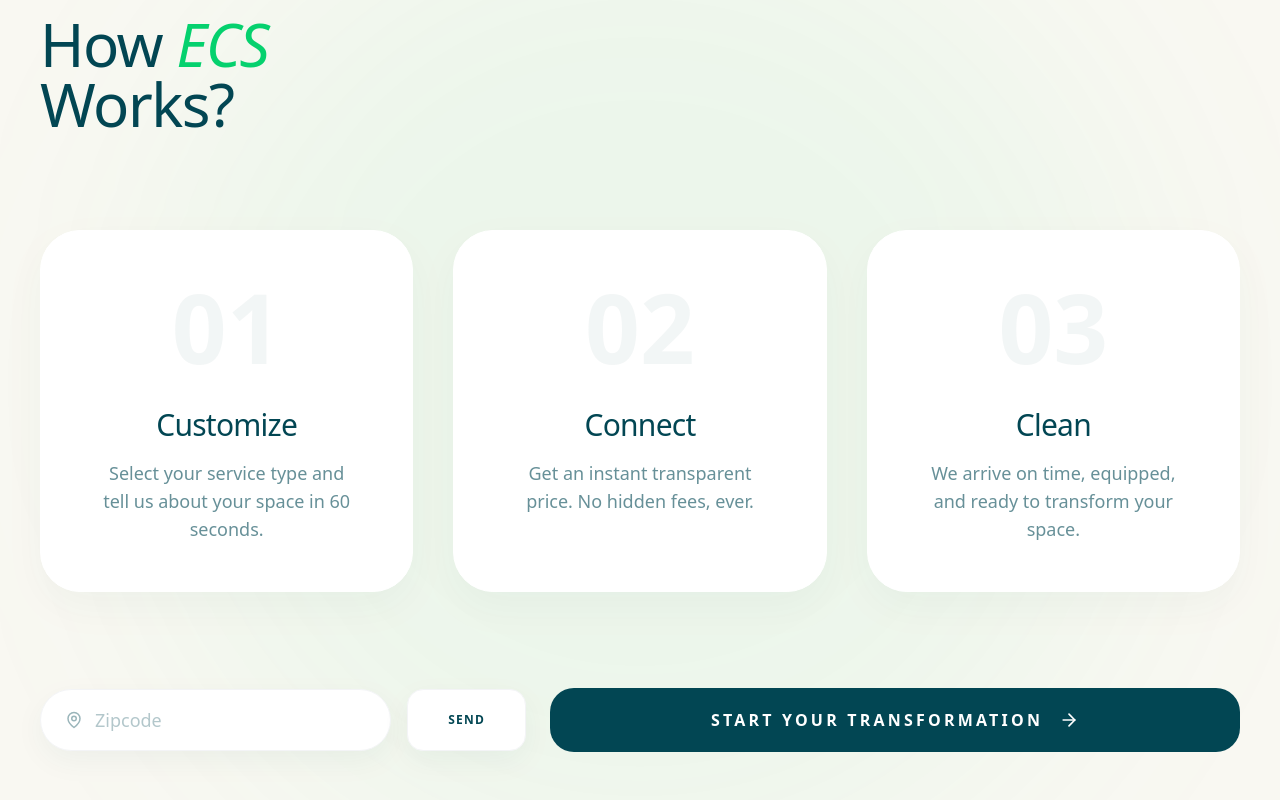
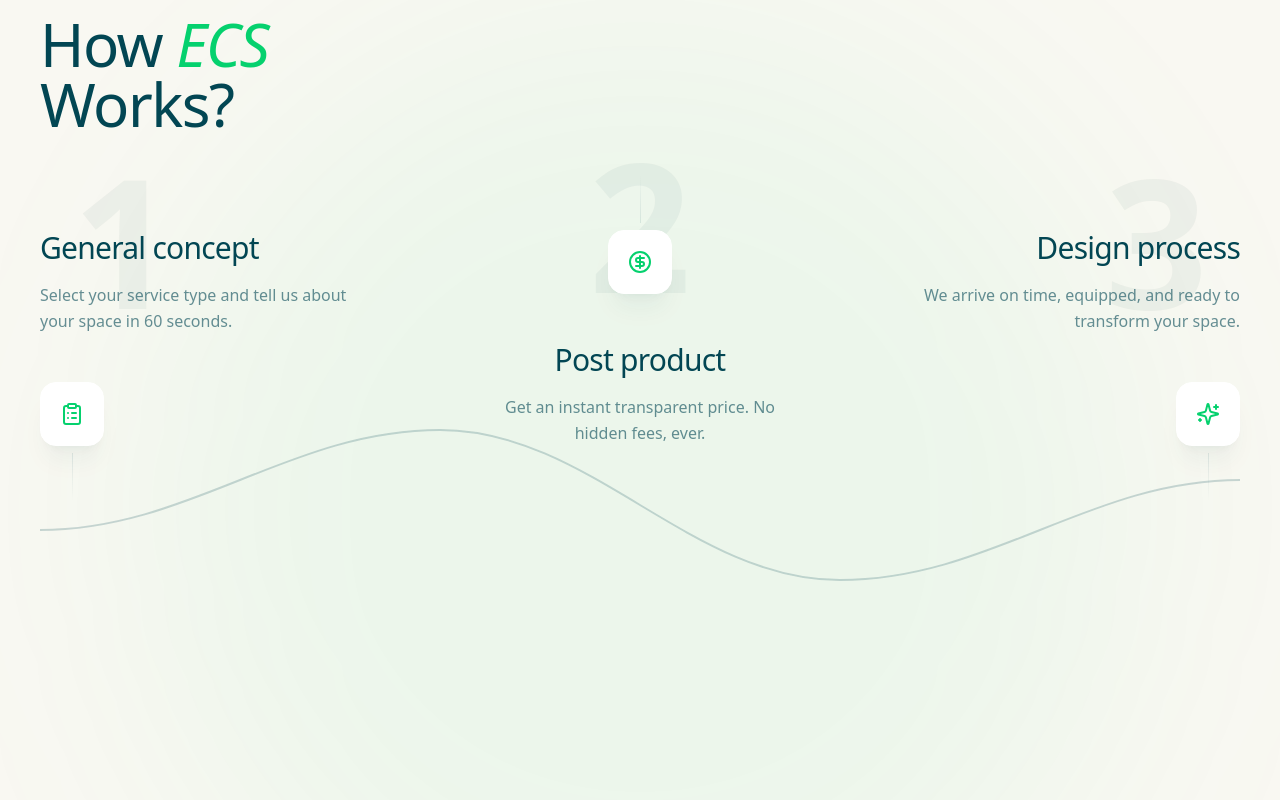
Before and after one commit to renatoquerales28-byte/extreme-cleaning-next, a Next.js app: page / in a window 1280 px wide. Shown: the part 2240-3040 px from the top of the page. Built offline with nearby package versions, Linux system fonts and the light colour scheme.

Commit message:
UI: Rebuild ProcessSection with wavy wave path and integrated wireframe CTAs

```diff
--- a/src/components/landing/ProcessSection.tsx
+++ b/src/components/landing/ProcessSection.tsx
@@ -2,7 +2,7 @@
 
 import React, { useState } from "react";
 import { motion } from "framer-motion";
-import { ArrowRight, MapPin, Sparkles } from "lucide-react";
+import { ArrowRight, MapPin, Sparkles, ClipboardList, CircleDollarSign } from "lucide-react";
 import { useRouter } from "next/navigation";
 
 export default function ProcessSection() {
@@ -12,19 +12,25 @@ export default function ProcessSection() {
 
     const steps = [
         {
-            num: "01",
+            num: "1",
             title: "Customize",
-            desc: "Select your service type and tell us about your space in 60 seconds."
+            desc: "Select your service type and tell us about your space in 60 seconds.",
+            icon: <ClipboardList size={22} />,
+            position: "bottom" // Content relative to node
         },
         {
-            num: "02",
+            num: "2",
             title: "Connect",
-            desc: "Get an instant transparent price. No hidden fees, ever."
+            desc: "Get an instant transparent price. No hidden fees, ever.",
+            icon: <CircleDollarSign size={22} />,
+            position: "top"
         },
         {
-            num: "03",
+            num: "3",
             title: "Clean",
-            desc: "We arrive on time, equipped, and ready to transform your space."
+            desc: "We arrive on time, equipped, and ready to transform your space.",
+            icon: <Sparkles size={22} />,
+            position: "bottom"
         }
     ];
 
@@ -36,61 +42,117 @@ export default function ProcessSection() {
     };
 
     return (
-        <section className="w-full bg-transparent py-20 lg:py-32 relative overflow-hidden snap-start scroll-mt-[60px]" id="process">
+        <section className="w-full bg-transparent py-24 lg:py-32 relative overflow-hidden" id="process">
             <div className="max-w-[1700px] mx-auto px-6 lg:px-10 relative z-10">
 
-                {/* Section Title - Matching Hero Typography */}
+                {/* Section Title - Hero Style */}
                 <motion.div
                     initial={{ opacity: 0, y: 20 }}
                     whileInView={{ opacity: 1, y: 0 }}
                     viewport={{ once: true }}
                     transition={{ duration: 0.8 }}
-                    className="mb-16 lg:mb-24"
+                    className="mb-24 text-center lg:text-left"
                 >
-                    <h2 className="text-4xl md:text-5xl lg:text-5xl xl:text-6xl font-normal leading-[1.1] tracking-tight text-[#024653]">
-                        How <span className="italic font-light text-[#05D16E]">ECS</span> <br />
+                    <h2 className="text-4xl md:text-5xl lg:text-6xl font-normal leading-[1.1] tracking-tight text-[#024653]">
+                        How <span className="italic font-light text-[#05D16E]">ECS</span> <br className="hidden lg:block" />
                         Works?
                     </h2>
                 </motion.div>
 
-                {/* Steps Grid */}
-                <div className="grid grid-cols-1 md:grid-cols-3 gap-6 lg:gap-10 mb-16 lg:mb-24">
-                    {steps.map((step, i) => (
+                {/* VISUAL PROCESS FLOW - Wavy Line & Floating Steps */}
+                <div className="relative min-h-[500px] mb-20 lg:mb-32">
+
+                    {/* The Connecting Wave - SVG Line */}
+                    <div className="absolute top-1/2 left-0 w-full -translate-y-1/2 hidden lg:block overflow-visible pointer-events-none">
+                        <svg width="100%" height="300" viewBox="0 0 1200 300" fill="none" xmlns="http://www.w3.org/2000/svg" className="w-full">
+                            <motion.path
+                                d="M0 200C150 200 250 100 400 100C550 100 650 250 800 250C950 250 1050 150 1200 150"
+                                stroke="#024653"
+                                strokeWidth="2"
+                                strokeDasharray="8 8"
+                                initial={{ pathLength: 0, opacity: 0 }}
+                                whileInView={{ pathLength: 1, opacity: 0.2 }}
+                                viewport={{ once: true }}
+                                transition={{ duration: 2, ease: "easeInOut" }}
+                            />
+                        </svg>
+                    </div>
+
+                    {/* Step Nodes & Content */}
+                    <div className="grid grid-cols-1 lg:grid-cols-3 gap-16 lg:gap-0 h-full">
+
+                        {/* STEP 1 */}
                         <motion.div
-                            key={i}
                             initial={{ opacity: 0, y: 30 }}
                             whileInView={{ opacity: 1, y: 0 }}
                             viewport={{ once: true }}
-                            transition={{ duration: 0.8, delay: i * 0.2 }}
-                            className="group bg-white rounded-[2.5rem] p-10 lg:p-12 shadow-[0_15px_45px_rgba(2,70,83,0.04)] border border-white relative overflow-hidden flex flex-col items-center text-center hover:shadow-[0_20px_60px_rgba(2,70,83,0.08)] transition-all duration-500"
+                            transition={{ duration: 0.8 }}
+                            className="relative flex flex-col items-center lg:items-start lg:translate-y-[100px]"
                         >
-                            {/* Decorative Sparkle */}
-                            <div className="absolute top-6 right-6 opacity-0 group-hover:opacity-20 transition-opacity duration-500 text-[#05D16E]">
-                                <Sparkles size={24} />
+                            <div className="absolute -top-12 lg:-top-20 lg:left-8 text-[120px] lg:text-[180px] font-black text-[#024653]/5 leading-none pointer-events-none">1</div>
+                            <div className="relative z-10 space-y-4 max-w-xs text-center lg:text-left lg:mb-12">
+                                <h3 className="text-2xl lg:text-3xl font-normal text-[#024653] tracking-tight">General concept</h3>
+                                <p className="text-[#024653]/60 font-light leading-relaxed">Select your service type and tell us about your space in 60 seconds.</p>
+                            </div>
+                            {/* The Node */}
+                            <div className="w-16 h-16 rounded-2xl bg-white shadow-xl shadow-[#024653]/5 border border-white flex items-center justify-center text-[#05D16E] relative z-20 hover:scale-110 transition-transform duration-300">
+                                <ClipboardList size={24} />
+                                <div className="absolute -bottom-2 translate-y-full hidden lg:block w-px h-12 bg-gradient-to-b from-[#024653]/10 to-transparent" />
+                            </div>
+                        </motion.div>
+
+                        {/* STEP 2 */}
+                        <motion.div
+                            initial={{ opacity: 0, y: 30 }}
+                            whileInView={{ opacity: 1, y: 0 }}
+                            viewport={{ once: true }}
+                            transition={{ duration: 0.8, delay: 0.3 }}
+                            className="relative flex flex-col items-center lg:translate-y-[-50px]"
+                        >
+                            <div className="absolute -top-12 lg:-top-24 text-[120px] lg:text-[180px] font-black text-[#024653]/5 leading-none pointer-events-none">2</div>
+
+                            {/* The Node */}
+                            <div className="w-16 h-16 rounded-2xl bg-white shadow-xl shadow-[#024653]/5 border border-white flex items-center justify-center text-[#05D16E] relative z-20 hover:scale-110 transition-transform duration-300 mb-8 lg:mb-12">
+                                <CircleDollarSign size={24} />
+                                <div className="absolute -top-2 -translate-y-full hidden lg:block w-px h-12 bg-gradient-to-t from-[#024653]/10 to-transparent" />
                             </div>
 
-                            {/* Step Number */}
-                            <span className="text-6xl lg:text-8xl font-black text-[#024653]/5 mb-8 select-none group-hover:text-[#05D16E]/10 transition-colors duration-500">
-                                {step.num}
-                            </span>
+                            <div className="relative z-10 space-y-4 max-w-xs text-center">
+                                <h3 className="text-2xl lg:text-3xl font-normal text-[#024653] tracking-tight">Post product</h3>
+                                <p className="text-[#024653]/60 font-light leading-relaxed">Get an instant transparent price. No hidden fees, ever.</p>
+                            </div>
+                        </motion.div>
 
-                            <h3 className="text-2xl lg:text-3xl font-normal text-[#024653] mb-4 tracking-tight">
-                                {step.title}
-                            </h3>
-                            <p className="text-base lg:text-lg text-[#024653]/60 font-light leading-relaxed max-w-[260px]">
-                                {step.desc}
-                            </p>
+                        {/* STEP 3 */}
+                        <motion.div
+                            initial={{ opacity: 0, y: 30 }}
+                            whileInView={{ opacity: 1, y: 0 }}
+                            viewport={{ once: true }}
+                            transition={{ duration: 0.8, delay: 0.6 }}
+                            className="relative flex flex-col items-center lg:items-end lg:translate-y-[50px]"
+                        >
+                            <div className="absolute -top-12 lg:-top-20 lg:right-8 text-[120px] lg:text-[180px] font-black text-[#024653]/5 leading-none pointer-events-none text-right">3</div>
+                            <div className="relative z-10 space-y-4 max-w-xs text-center lg:text-right lg:mb-12">
+                                <h3 className="text-2xl lg:text-3xl font-normal text-[#024653] tracking-tight">Design process</h3>
+                                <p className="text-[#024653]/60 font-light leading-relaxed">We arrive on time, equipped, and ready to transform your space.</p>
+                            </div>
+                            {/* The Node */}
+                            <div className="w-16 h-16 rounded-2xl bg-white shadow-xl shadow-[#024653]/5 border border-white flex items-center justify-center text-[#05D16E] relative z-20 hover:scale-110 transition-transform duration-300">
+                                <Sparkles size={24} />
+                                <div className="absolute -bottom-2 translate-y-full hidden lg:block w-px h-12 bg-gradient-to-b from-[#024653]/10 to-transparent" />
+                            </div>
                         </motion.div>
-                    ))}
+
+                    </div>
                 </div>
 
-                {/* Bottom Action Row - Wireframe Implementation */}
+                {/* BOTTOM CTAs - Wireframe Implementation */}
                 <motion.div
                     initial={{ opacity: 0, y: 20 }}
                     whileInView={{ opacity: 1, y: 0 }}
                     viewport={{ once: true }}
                     transition={{ duration: 0.8, delay: 0.6 }}
-                    className="grid grid-cols-1 lg:grid-cols-12 gap-4 lg:gap-6 items-center"
+                    className="grid grid-cols-1 lg:grid-cols-12 gap-4 lg:gap-8 items-center border-t border-[#024653]/5 pt-20"
                 >
                     {/* Zipcode & Send Integrated Block */}
                     <div className="lg:col-span-5 flex gap-4">
```
